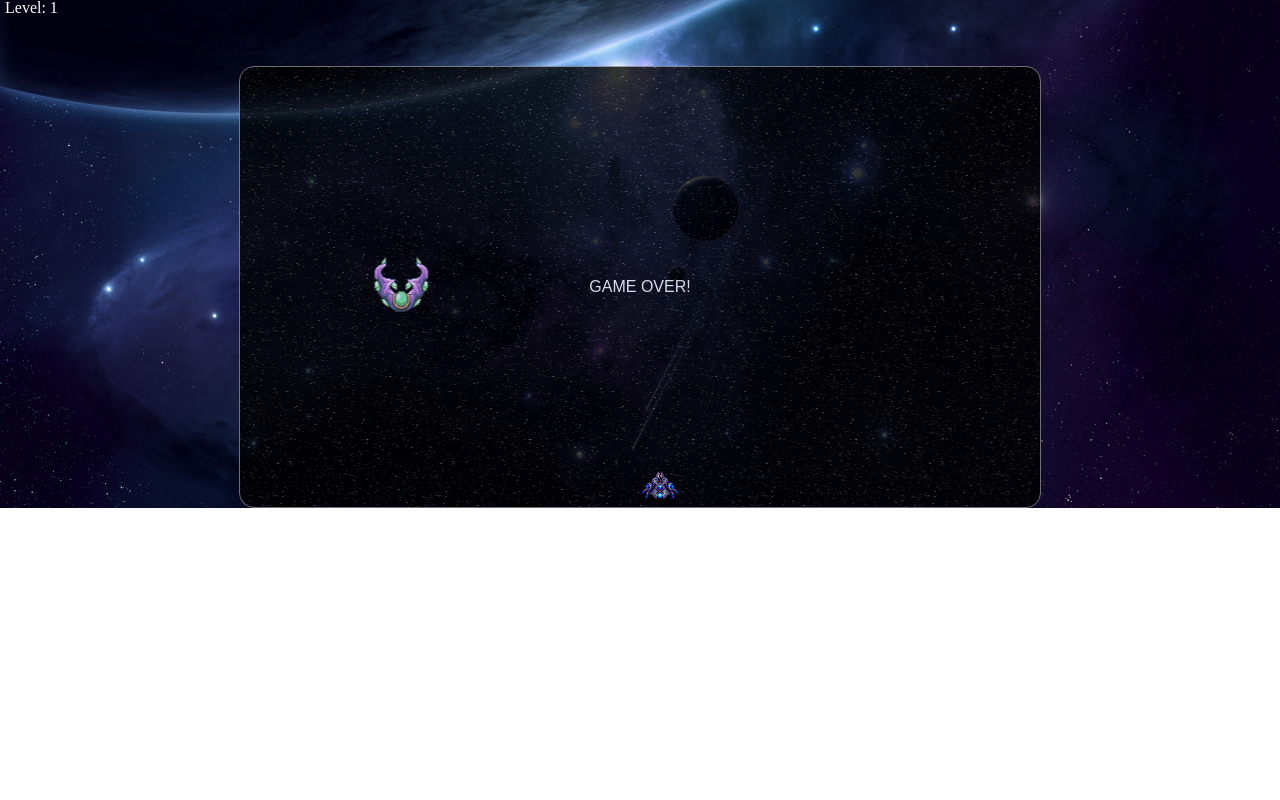
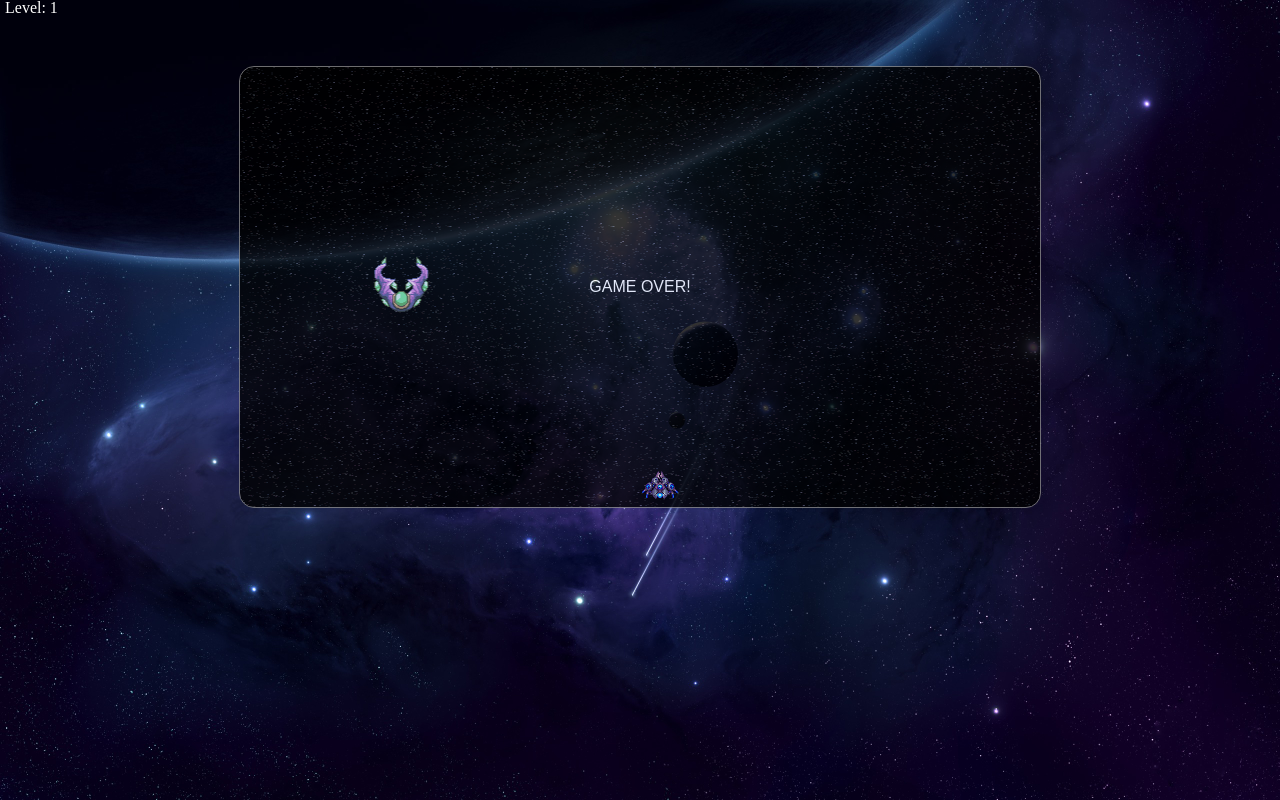
Before and after one commit to lotterfriends/ts-space, a website built with webpack: page index.html in a window 1280 px wide. Built offline with nearby package versions, Linux system fonts and the light colour scheme.

Commit message:
fix style

```diff
--- a/style/main.css
+++ b/style/main.css
@@ -1,7 +1,11 @@
+html {
+	height: 100%;
+}
 
 .game {
 	width: 100%;
 	height: 100%;
+	position: absolute;
 	background: url("../img/bg.jpg") no-repeat scroll center center / 100% auto rgba(0, 0, 0, 0);
-	background-size: 'cover';
+	background-size: cover;
 }
```
